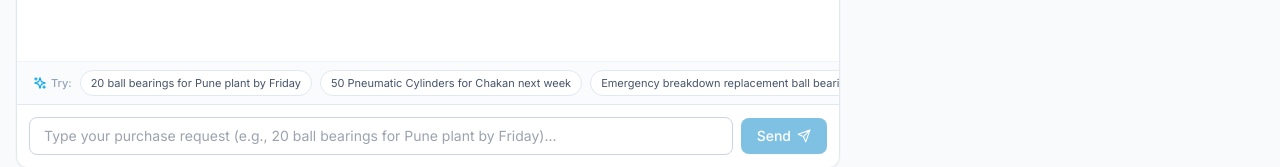
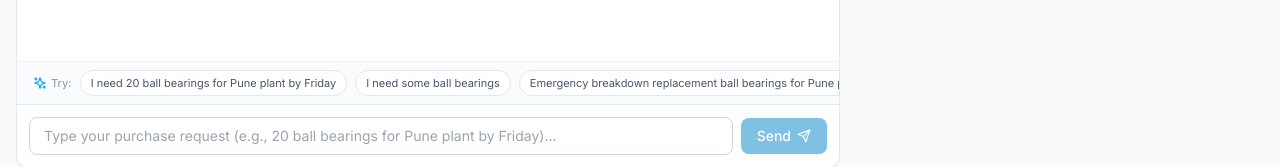
Before and after one commit to Jayantaxnath/policy-driven-procurement-management-system, a React (Vite) app in the folder frontend/: page / in a window 1280 px wide. Shown: the part 613-780 px from the top of the page. Built offline with nearby package versions, Linux system fonts and the light colour scheme; no server answers.

Commit message:
feat: update starter prompt chips for better evaluator coverage

```diff
--- a/frontend/src/pages/ChatIntake.jsx
+++ b/frontend/src/pages/ChatIntake.jsx
@@ -119,8 +119,8 @@ export default function ChatIntake() {
   };
 
   const samplePrompts = [
-    "20 ball bearings for Pune plant by Friday",
-    "50 Pneumatic Cylinders for Chakan next week",
+    "I need 20 ball bearings for Pune plant by Friday",
+    "I need some ball bearings",
     "Emergency breakdown replacement ball bearings for Pune plant today",
     "Request custom CNC tooling quote"
   ];
```
